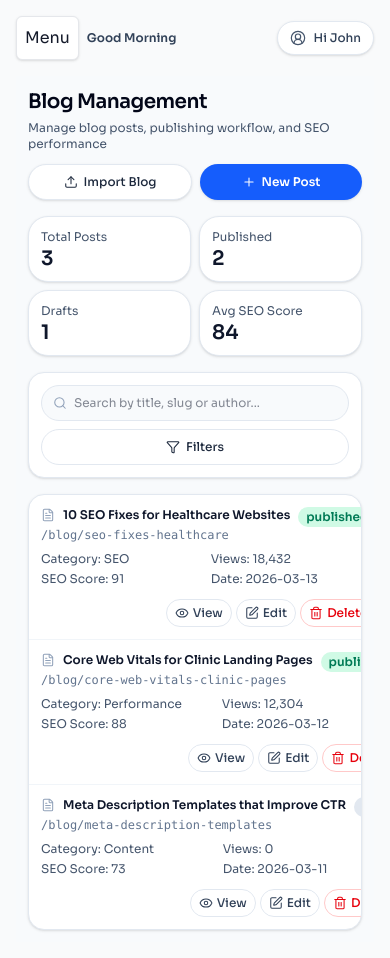
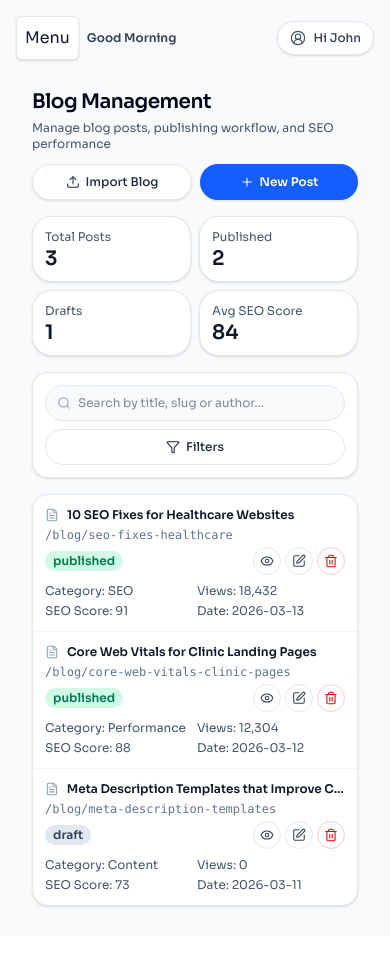
Before and after one commit to meharrykingston/astifront, a Next.js app: page /seo/blog in a window 390 px wide. After the commit the page ends 936 px from the top, so only its background shows below. Built offline with nearby package versions, Linux system fonts and the light colour scheme.

Commit message:
UI: Responsiveness bug fix

```diff
--- a/src/app/(admin)/seo/blog/page.tsx
+++ b/src/app/(admin)/seo/blog/page.tsx
@@ -106,8 +106,8 @@ function BlogEditor({
   const [draft, setDraft] = useState<BlogPost>(post);
 
   return (
-    <section className="min-h-screen w-full overflow-x-hidden bg-slate-50 p-3 font-['Sora'] text-slate-900 sm:p-5 lg:p-6">
-      <div className="mx-auto w-full max-w-275 space-y-4">
+    <section className="min-h-screen w-full overflow-x-hidden bg-slate-50 p-2 font-['Sora'] text-slate-900 sm:p-5 lg:p-6">
+      <div className="mx-auto w-full max-w-[1100px] space-y-4">
         <div className="flex items-center justify-between gap-2">
           <button
             onClick={onBack}
@@ -200,7 +200,7 @@ function BlogEditor({
 function BlogPreview({ post, onBack }: { post: BlogPost; onBack: () => void }) {
   return (
     <section className="min-h-screen w-full overflow-x-hidden bg-slate-50 p-3 font-['Sora'] sm:p-5 lg:p-6">
-      <div className="mx-auto w-full max-w-225ce-y-4">
+      <div className="mx-auto w-full max-w-[900px] space-y-4">
         <button
           onClick={onBack}
           className="inline-flex h-8 items-center gap-1 rounded-lg border border-slate-200 bg-white px-2 text-xs sm:text-sm font-medium text-slate-700 hover:bg-slate-100"
@@ -248,7 +248,7 @@ function BlogImport({ onBack, onImport }: { onBack: () => void; onImport: (items
 
   return (
     <section className="min-h-screen w-full overflow-x-hidden bg-slate-50 p-3 font-['Sora'] sm:p-5 lg:p-6">
-      <div className="mx-auto w-full max-w-225 space-y-4">
+      <div className="mx-auto w-full max-w-[900px] space-y-4">
         <div className="flex items-center justify-between">
           <button
             onClick={onBack}
@@ -358,7 +358,7 @@ export default function BlogPage() {
 
   return (
     <section className="min-h-screen w-full overflow-x-hidden bg-slate-50 p-3 font-['Sora'] text-slate-900 sm:p-5 lg:p-6">
-      <div className="mx-auto w-full max-w-375 space-y-4">
+      <div className="mx-auto w-full max-w-[1500px] min-w-0 space-y-4 px-1 sm:px-0">
         <header className="flex flex-col gap-3 lg:flex-row lg:items-start lg:justify-between">
           <div>
             <h1 className="text-xl font-semibold tracking-tight text-slate-950 sm:text-2xl">Blog Management</h1>
@@ -442,20 +442,34 @@ export default function BlogPage() {
           <div className="divide-y divide-slate-100">
             {filteredPosts.length === 0 && <p className="p-4 text-xs sm:text-sm text-slate-500">No blog posts found for current filters.</p>}
             {filteredPosts.map((post) => (
-              <div key={post.id} className="px-3 py-3 md:px-4 md:py-0">
+              <div key={post.id} className="px-3 py-3 sm:px-4 md:px-4 md:py-0">
                 <div className="grid gap-2 md:hidden">
-                  <div className="flex items-start justify-between gap-2">
-                    <div className="min-w-0 flex-1">
-                      <div className="flex items-center gap-2"><FileText className="h-3.5! w-3.5! text-slate-400" /><p className="truncate text-xs sm:text-sm font-semibold text-slate-900">{post.title}</p></div>
-                      <p className="mt-1 truncate font-mono text-xs sm:text-sm text-slate-500">{post.slug}</p>
+                  <div className="min-w-0">
+                    <div className="flex items-center gap-2">
+                      <FileText className="h-3.5! w-3.5! text-slate-400" />
+                      <p className="truncate text-xs sm:text-sm font-semibold text-slate-900">{post.title}</p>
                     </div>
-                    <span className={`rounded-full px-2 py-0.5 text-xs sm:text-sm font-semibold ${statusClass[post.status]}`}>{post.status}</span>
+                    <p className="mt-1 truncate font-mono text-xs sm:text-sm text-slate-500">{post.slug}</p>
+                    <div className="mt-1 flex items-center justify-between gap-2">
+                      <span className={`rounded-full px-2 py-0.5 text-xs sm:text-sm font-semibold ${statusClass[post.status]}`}>{post.status}</span>
+                      <div className="flex items-center gap-1">
+                        <button onClick={() => { setActivePost(post); setMode("preview"); }} className="inline-flex h-7 w-7 items-center justify-center rounded-lg border border-slate-200 text-slate-700 hover:bg-slate-100" aria-label="View">
+                          <Eye className="h-3.5! w-3.5!" />
+                        </button>
+                        <button onClick={() => { setActivePost(post); setMode("editor"); }} className="inline-flex h-7 w-7 items-center justify-center rounded-lg border border-slate-200 text-slate-700 hover:bg-slate-100" aria-label="Edit">
+                          <PenSquare className="h-3.5! w-3.5!" />
+                        </button>
+                        <button onClick={() => setPosts((prev) => prev.filter((x) => x.id !== post.id))} className="inline-flex h-7 w-7 items-center justify-center rounded-lg border border-red-200 text-red-600 hover:bg-red-50" aria-label="Delete">
+                          <Trash2 className="h-3.5! w-3.5!" />
+                        </button>
+                      </div>
+                    </div>
                   </div>
-                  <div className="grid grid-cols-2 gap-1 text-xs sm:text-sm text-slate-600"><span>Category: {post.category}</span><span>Views: {post.views.toLocaleString()}</span><span>SEO Score: {post.seoScore}</span><span>Date: {post.updatedAt}</span></div>
-                  <div className="mt-1 flex items-center justify-end gap-1">
-                    <button onClick={() => { setActivePost(post); setMode("preview"); }} className="inline-flex h-7 items-center gap-1 rounded-lg border border-slate-200 px-2 text-xs sm:text-sm font-medium text-slate-700 hover:bg-slate-100"><Eye className="h-3.5! w-3.5!" />View</button>
-                    <button onClick={() => { setActivePost(post); setMode("editor"); }} className="inline-flex h-7 items-center gap-1 rounded-lg border border-slate-200 px-2 text-xs sm:text-sm font-medium text-slate-700 hover:bg-slate-100"><PenSquare className="h-3.5! w-3.5!" />Edit</button>
-                    <button onClick={() => setPosts((prev) => prev.filter((x) => x.id !== post.id))} className="inline-flex h-7 items-center gap-1 rounded-lg border border-red-200 px-2 text-xs sm:text-sm font-medium text-red-600 hover:bg-red-50"><Trash2 className="h-3.5! w-3.5!" />Delete</button>
+                  <div className="grid grid-cols-2 gap-1 text-xs sm:text-sm text-slate-600">
+                    <span>Category: {post.category}</span>
+                    <span>Views: {post.views.toLocaleString()}</span>
+                    <span>SEO Score: {post.seoScore}</span>
+                    <span>Date: {post.updatedAt}</span>
                   </div>
                 </div>
 
```
